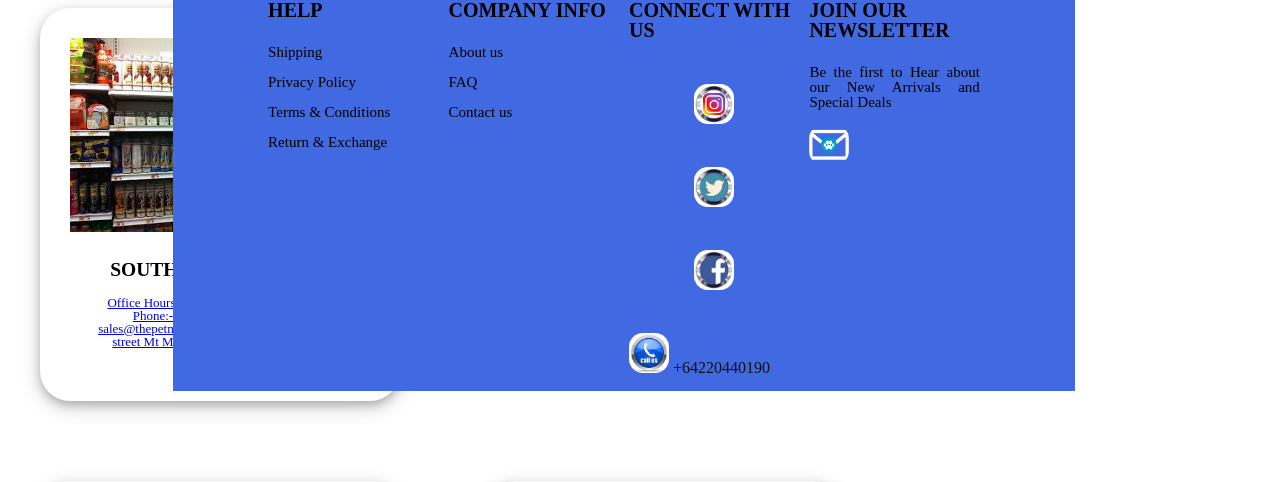
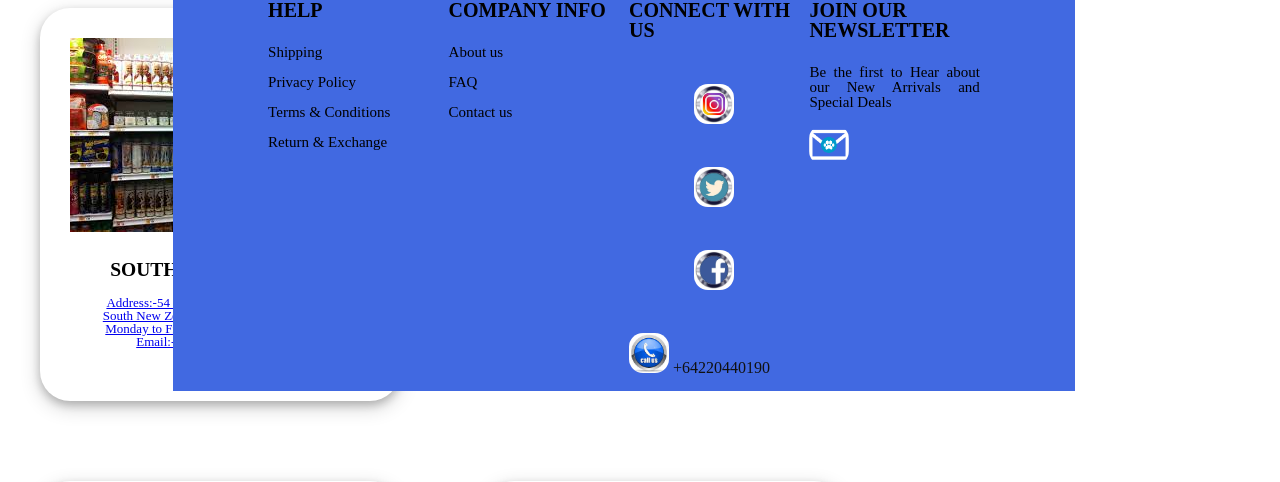
Before and after one commit to dass10/HTCS5606S12020PHP, a PHP site: page /HTCS5606_casestudy1/storelocation.php in a window 1280 px wide. Shown: the part 208-690 px from the top of the page. Run offline with PHP 8.4, Linux system fonts and the light colour scheme; data that the repository does not hold is empty.

Commit message:
linked the store location with real address

```diff
--- a/HTCS5606_casestudy1/storelocation.php
+++ b/HTCS5606_casestudy1/storelocation.php
@@ -17,12 +17,13 @@
         <div class="polaroid">
             <img src="image/store1.jpg" height="194" width="260"/>
             <div class="container">
-        <p><h2>SOUTH NEW ZEALAND</h2><a href="https://goo.gl/maps/7f8H133nke8RXUnA8"</a>
-        Office Hours: 9am-8 pm Monday to Friday
-        Phone:- +64 7 928 10401
-        Email:- sales@thepetmeal.co.nz
-        Auckland:-4322 ghost street
-        Mt Maunganui South New Zealand</p>
+        <p><h2>SOUTH NEW ZEALAND</h2><a href="https://goo.gl/maps/mut8AYnLc3VK3hbp6"</a>
+                Address:-54 Gorge Road,Queenstown 9300
+                South New Zealand
+                Office Hours: 9am-8 pm Monday to Friday
+                Phone:- +64 7 928 10401
+                Email:- sales@thepetmeal.co.nz
+        </p>
     </div>
     </div>
 
```
